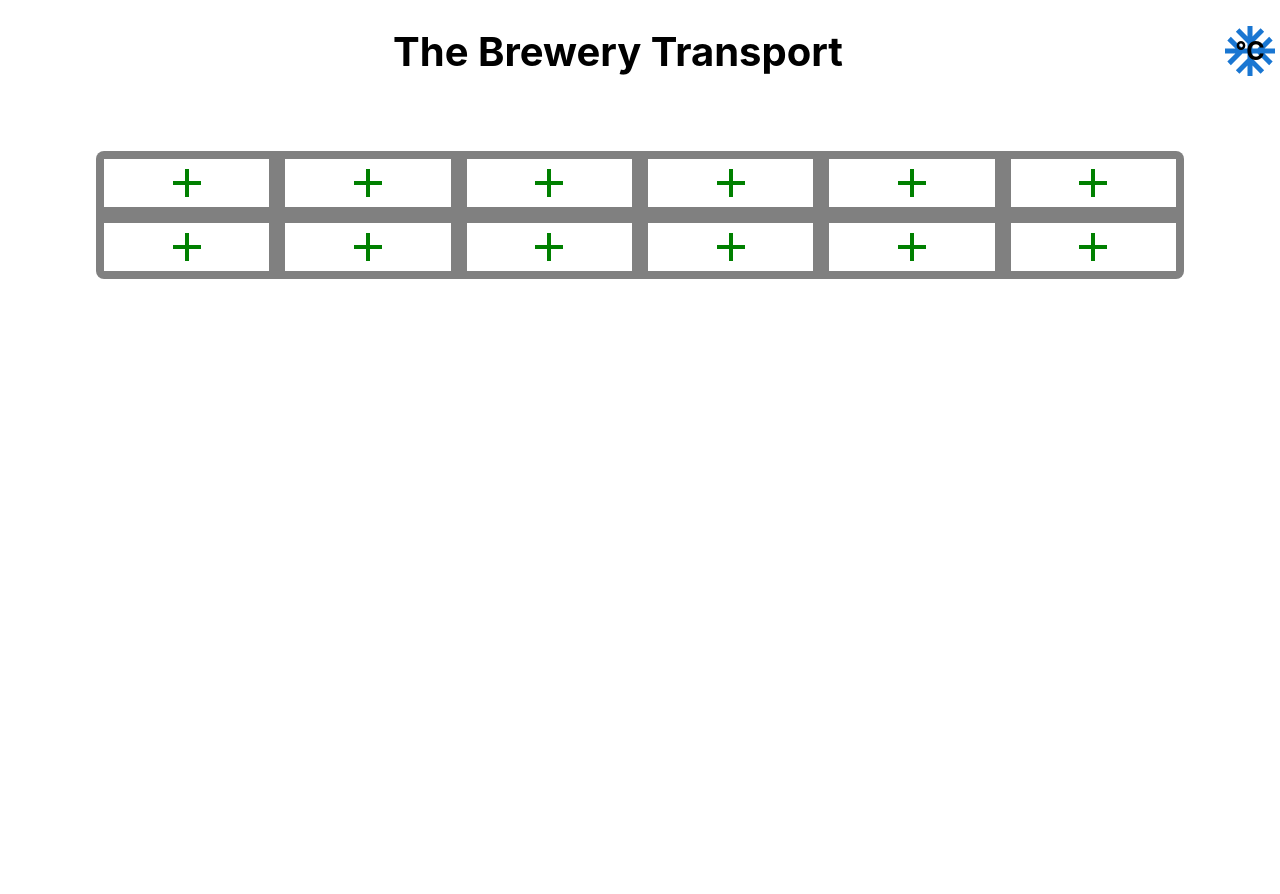
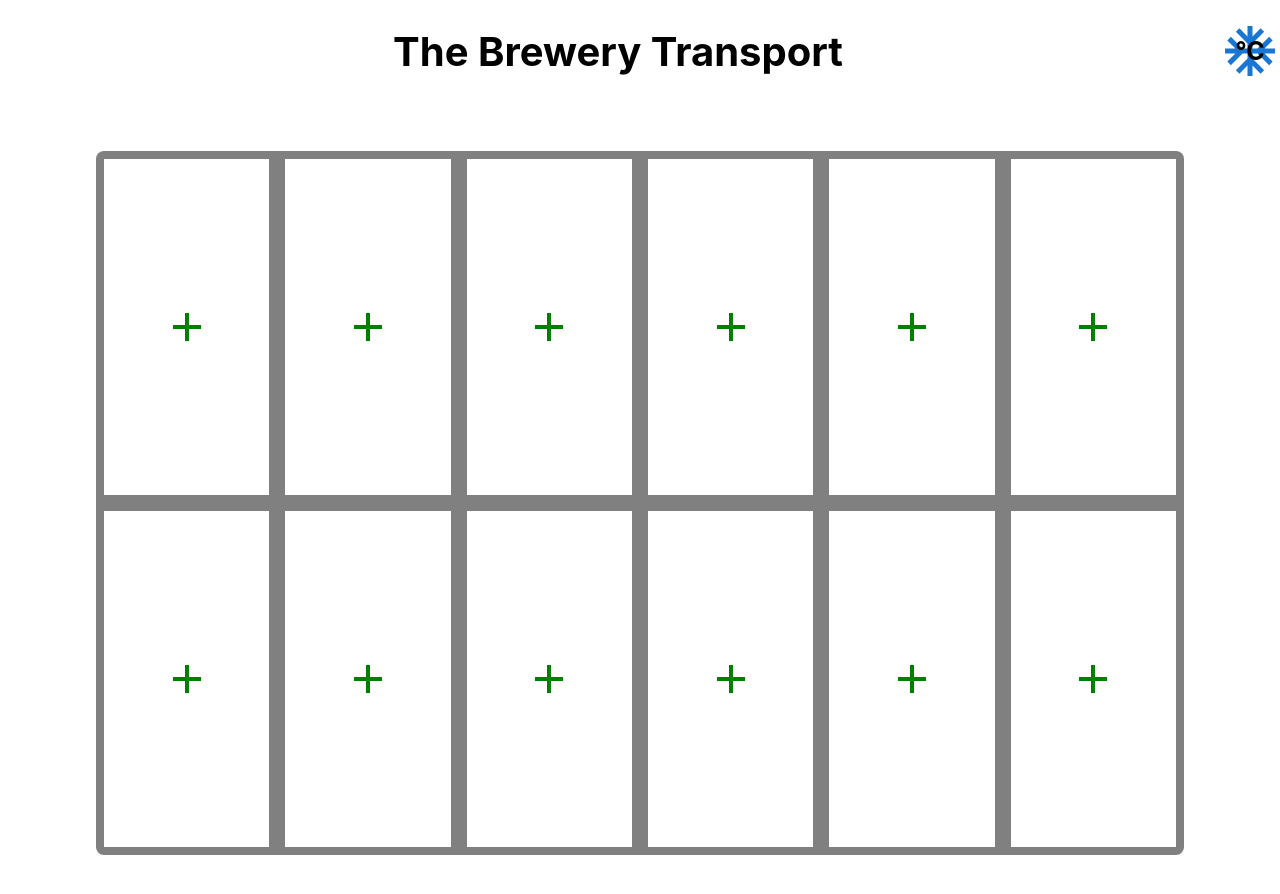
Before and after one commit to Jermayy/The-Brewery, a React (Create React App) app: page / in a window 1280 px wide. Shown: the top 894 px of the page. Before the commit the page ends 800 px from the top, so only its background shows below. Built offline with nearby package versions, Linux system fonts and the light colour scheme.

Commit message:
fix height of page

```diff
--- a/src/components/body/index.js
+++ b/src/components/body/index.js
@@ -7,6 +7,7 @@ import ContainerBody from './containerBody';
 const Body = (): React.Node => {
   const Styles = StyleSheet.create({
     body: {
+      minHeight: '100vh',
       display: 'flex',
       justifyContent: 'space-around',
       itemAlign: 'center',
```
